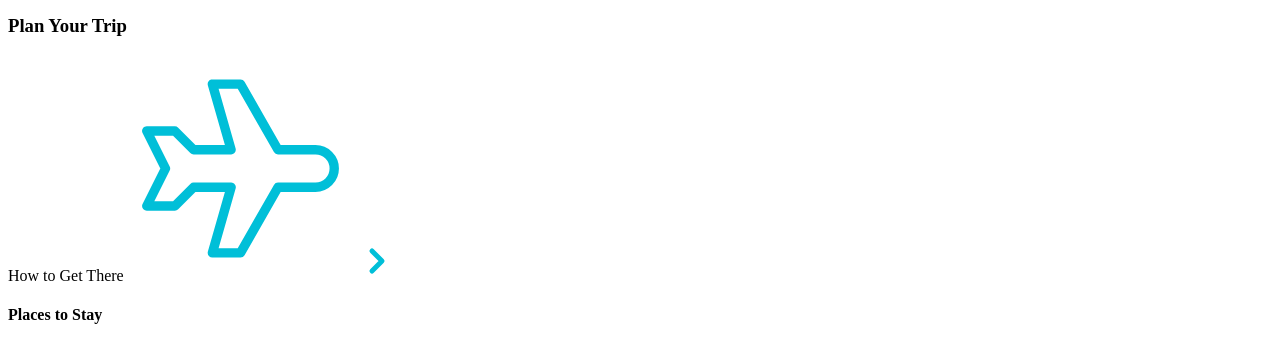
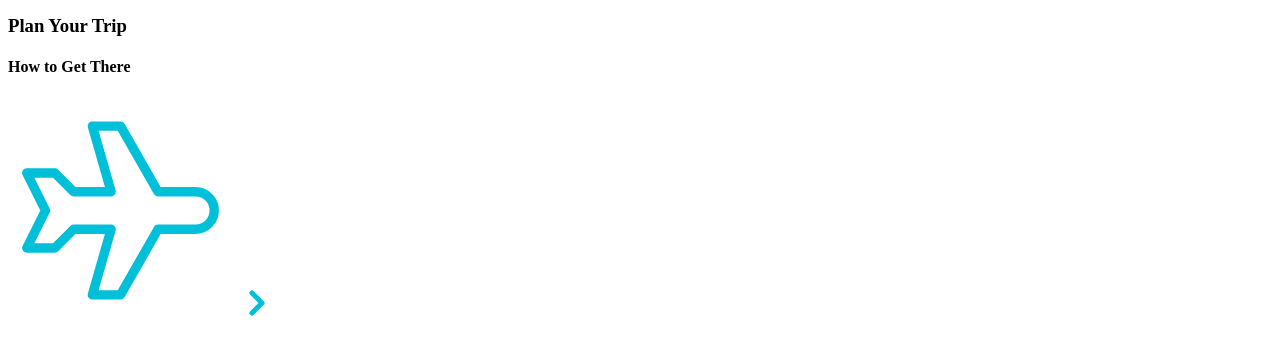
Before and after one commit to faithredden/wunderlust, a plain HTML site: page majorca.html in a window 1280 px wide. Shown: the part 403-745 px from the top of the page. Drawn offline with Linux system fonts and the light colour scheme.

Commit message:
Update majorca.html

```diff
--- a/majorca.html
+++ b/majorca.html
@@ -50,7 +50,7 @@ Also review the alt text on all of the images to ensure that it is descriptive a
                 <section>
                     <h3>Plan Your Trip</h3>
                     <section>
-                        How to Get There
+                        <h4>How to Get There</h4>
                         <svg xmlns="http://www.w3.org/2000/svg" class="icon icon-tabler icon-tabler-plane" width="225" height="225" viewBox="0 0 24 24" stroke-width="1" stroke="#00bfd8" fill="none" stroke-linecap="round" stroke-linejoin="round"> <path stroke="none" d="M0 0h24v24H0z" fill="none"/> <path d="M16 10h4a2 2 0 0 1 0 4h-4l-4 7h-3l2 -7h-4l-2 2h-3l2 -4l-2 -4h3l2 2h4l-2 -7h3z" /></svg>
                         <a href="#" title="Search for flights">
                             <svg xmlns="http://www.w3.org/2000/svg" class="icon icon-tabler icon-tabler-chevron-right" width="40" height="40" viewBox="0 0 24 24" stroke-width="3" stroke="#00bfd8" fill="none" stroke-linecap="round" stroke-linejoin="round"><path stroke="none" d="M0 0h24v24H0z" fill="none"/><polyline points="9 6 15 12 9 18" /></svg>
```
